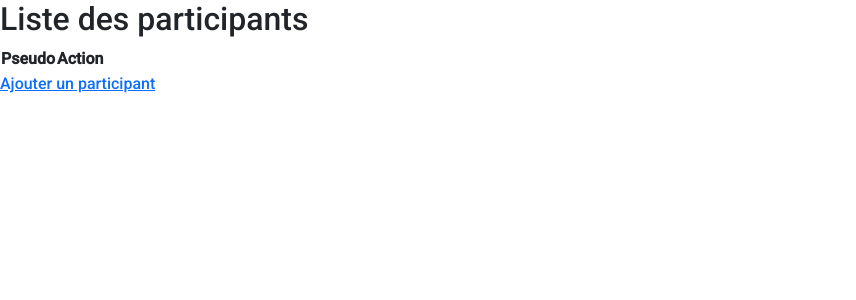
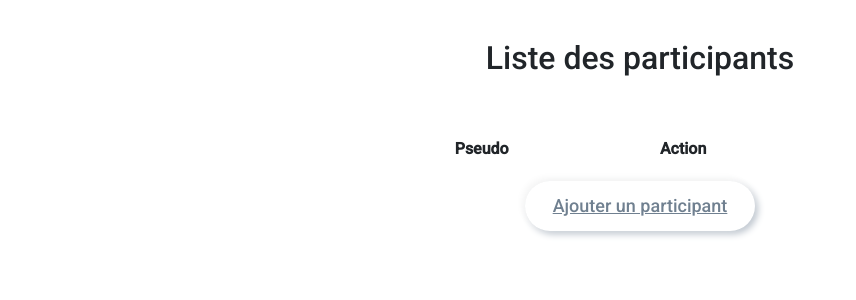
Before and after one commit to LilianGuitton/projetSortir, a Symfony app: template templates/admin/participants.html.twig in a window 1280 px wide. Shown: the part 197-497 px from the top of the page, without its empty margins (0-856 px from the left). Run offline with Twig, Linux system fonts and the light colour scheme; the template is opened without the code that fills it, so the values that code supplies are empty; some libraries are stand-ins or nearby versions.

Commit message:
update css

```diff
--- a/public/css/profil.css
+++ b/public/css/profil.css
@@ -143,3 +143,12 @@ padding-top: 1%;
     display: flex;
     margin : auto;
 }
+.form-theme{
+    border-radius: 50px;
+    box-shadow: inset 6px 6px 6px #cbced1, inset -6px -6px 6px white;
+    background: #ecf0f3;
+}
+.form-date{
+    text-align: center;
+    border: none;
+}
--- a/templates/admin/participants.html.twig
+++ b/templates/admin/participants.html.twig
@@ -1,7 +1,27 @@
 {% extends 'base.html.twig' %}
 
 {% block body %}
-    <h2>Liste des participants</h2>
+
+    <style>
+
+        table {
+            table-layout: fixed;
+            width: 100%;
+            border-collapse: collapse;
+
+        }
+        th{
+            padding: 20px;
+        }
+
+
+    </style>
+
+    <div class="row justify-content-center">
+        <h2 class="titre1">Liste des participants</h2>
+
+            <div class="col-4">
+                <div class="tab">
                     <table>
                         <thead>
                         <tr>
@@ -19,7 +39,7 @@
                                 <td>{{ participant.pseudo }}</td>
                                 <td>
                                     {% if participant.isActif %}
-                            <a href="{{ path("app_participant_disable", {slug: participant.slug}) }}">Désactiver</a>
+                                        <a href="{{ path("app_participant_disable", {slug: participant.slug}) }} ">Désactiver</a>
                                     {% else %}
                                         <a href="{{ path("app_participant_enable", {slug: participant.slug}) }}">Activer</a>
                                     {% endif %}
@@ -29,6 +49,12 @@
                         {% endfor %}
                         </tbody>
                     </table>
-    <a href="{{ path("app_register") }}">Ajouter un participant</a>
+                </div>
+
+            </div>
+
+    </div>
+
+    <a href="{{ path("app_register") }}" class="btn-wide btn-normal">Ajouter un participant</a>
 
 {% endblock %}
```
Also changed, not shown: src/Form/CreerSortieType.php (+6 -9 lines). Lines whose indentation alone changed are shown as unchanged.
